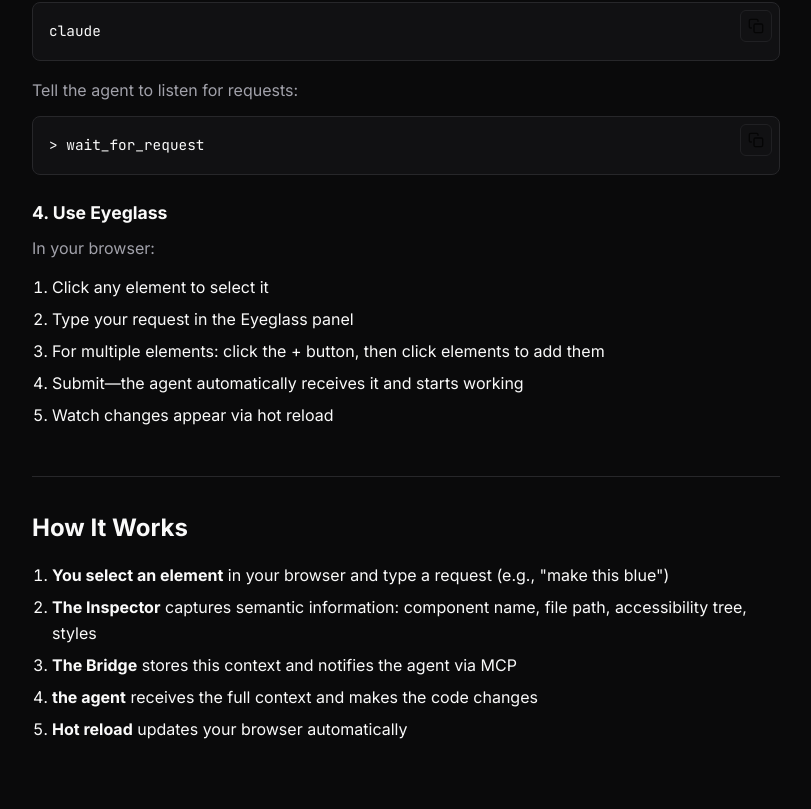
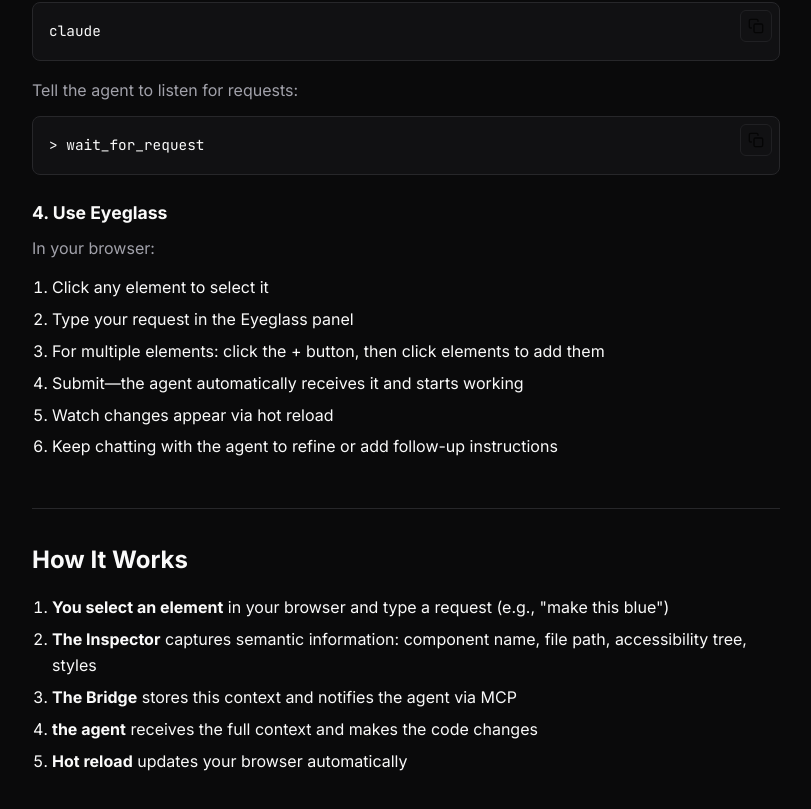
Before and after one commit to donutboyband/eyeglass_site, a React (Vite) app: page /docs in a window 1280 px wide. Shown: the part 1775-2584 px from the top of the page, without its empty margins (378-1189 px from the left). Built offline with nearby package versions, Linux system fonts and the light colour scheme.

Commit message:
[eyeglass:eyeglass-1770691677412-q791ml2] Follow-up instructions added!

```diff
--- a/src/components/docs/pages/GettingStarted.tsx
+++ b/src/components/docs/pages/GettingStarted.tsx
@@ -79,6 +79,7 @@ export function GettingStarted() {
           <li>For multiple elements: click the + button, then click elements to add them</li>
           <li>Submit—the agent automatically receives it and starts working</li>
           <li>Watch changes appear via hot reload</li>
+          <li>Keep chatting with the agent to refine or add follow-up instructions</li>
         </ol>
       </section>
 
```
Also changed, not shown: 1 other file (tests, documents, lock files or other folders).
